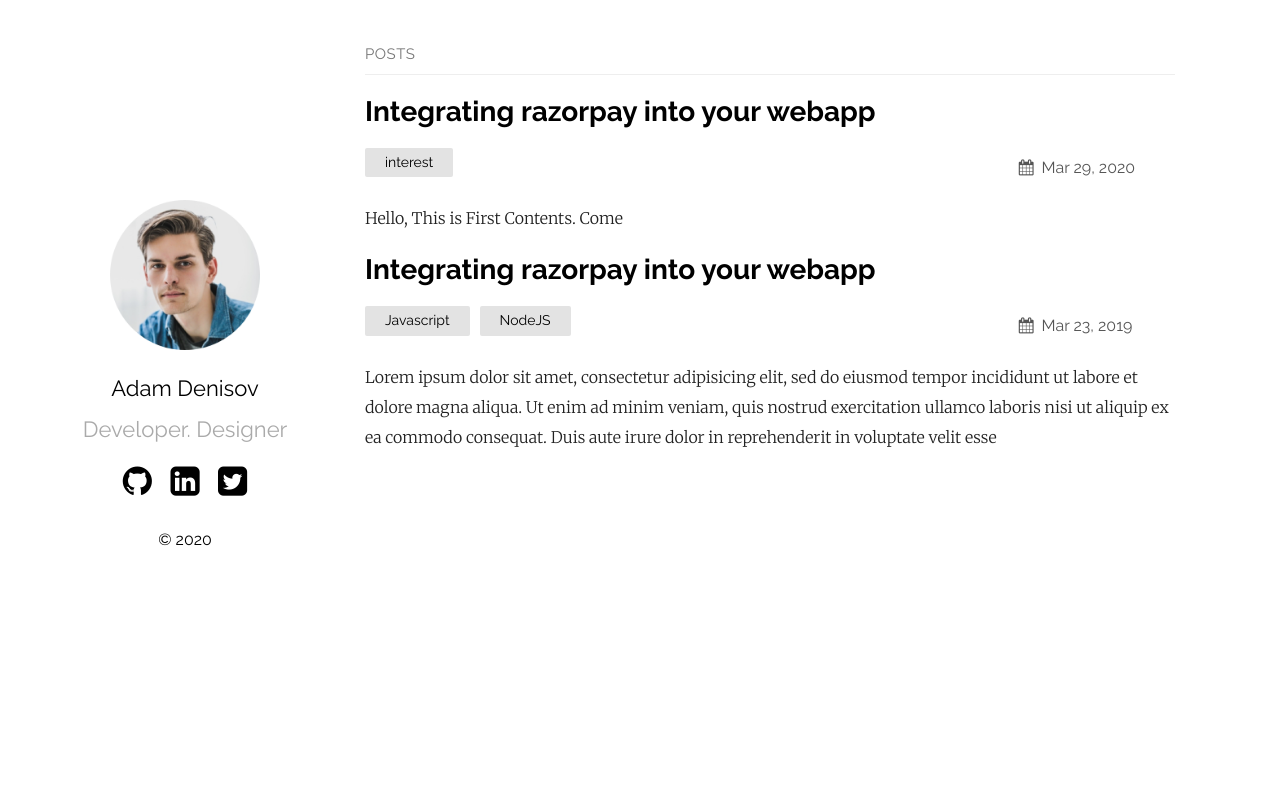
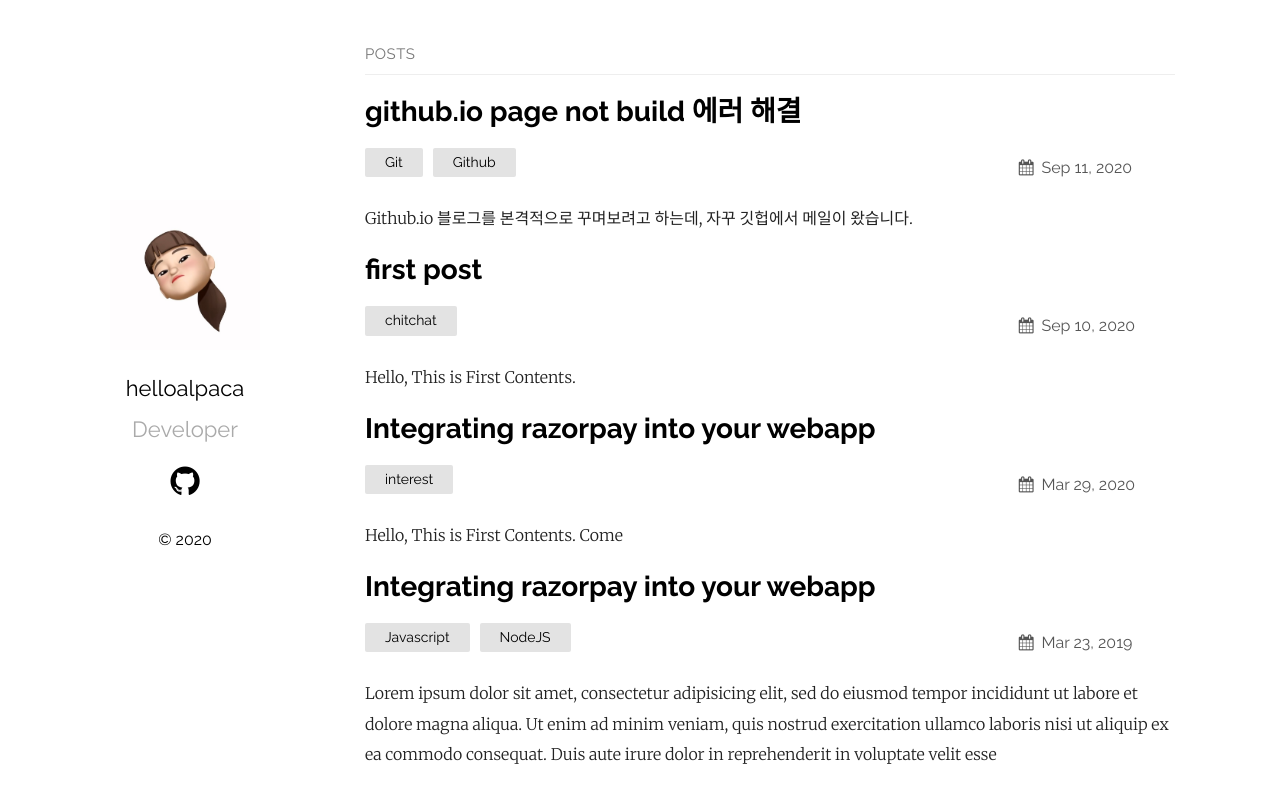
Before and after one commit to helloalpaca/helloalpaca.github.io, a Jekyll site: the page built from index.md, in a window 1280 px wide. Shown: the top 803 px of the page. Built offline with Jekyll 4.4.1, drawn with Linux system fonts in a browser that asks for light colours.

Commit message:
update 20200911 post

```diff
--- a/_config.yml
+++ b/_config.yml
@@ -12,16 +12,16 @@
 sass:
   sass_dir: _sass
 plainwhite:
-  name: Adam Denisov
-  tagline: Developer. Designer
+  name: helloalpaca
+  tagline: Developer
   date_format: "%b %-d, %Y"
   sitemap: true # set to true to generate sitemap.xml content
 
   # generate social links in footer
   social_links:
-    twitter: thelehhman
-    github:  thelehhman
-    linkedIn: in/thelehhman
+    #twitter: thelehhman
+    github:  helloalpaca
+    #linkedIn: in/thelehhman
     rss: rss
     # dribbble: jekyll
     # facebook: jekyll
--- a/_layouts/default.html
+++ b/_layouts/default.html
@@ -6,7 +6,7 @@
   <body>
     <main class="container">
       <section class="about">
-        <a href="/"><img src="{{ "/assets/portfolio.png" | relative_url }}" alt="{{ site.plainwhite.name }}"></a>
+        <a href="/"><img src="{{ "/assets/profileimage.jpg" | relative_url }}" alt="{{ site.plainwhite.name }}"></a>
         <h2 id="title">
           <a href="/">{{ site.plainwhite.name }}</a>
         </h2>
--- /dev/null
+++ b/_posts/2020-09-10-first commit.markdown
@@ -0,0 +1,7 @@
+---
+layout: post
+title:  "first post"
+date:   2020-09-10 16:51:36 +0530
+categories: chitchat
+---
+Hello, This is First Contents.
--- /dev/null
+++ b/_posts/2020-09-11-github.io page not build.markdown
@@ -0,0 +1,16 @@
+---
+layout: post
+title:  "github.io page not build 에러 해결"
+date:   2020-09-11 20:45:36 +0530
+categories: Git Github
+---
+Github.io 블로그를 본격적으로 꾸며보려고 하는데, 자꾸 깃헙에서 메일이 왔습니다.
+
+>The page build completed successfully, but returned the following warning for the `master` branch: </br>
+You are attempting to use a Jekyll theme, "plainwhite", which is not supported by GitHub Pages.
+
+이 문제는 _config.yml 파일의 theme를 삭제해주면 간단하게 해결되는 에러입니다.
+
+이 이후로는 page not build 에러 메일이 오지 않고 있습니다.
+
+![Github에서 온 메일](/assets/images/200911_email.png)
```
Also changed, not shown: assets/images/200911_email.png (added), assets/profileimage.jpg (added), 2 other files.
